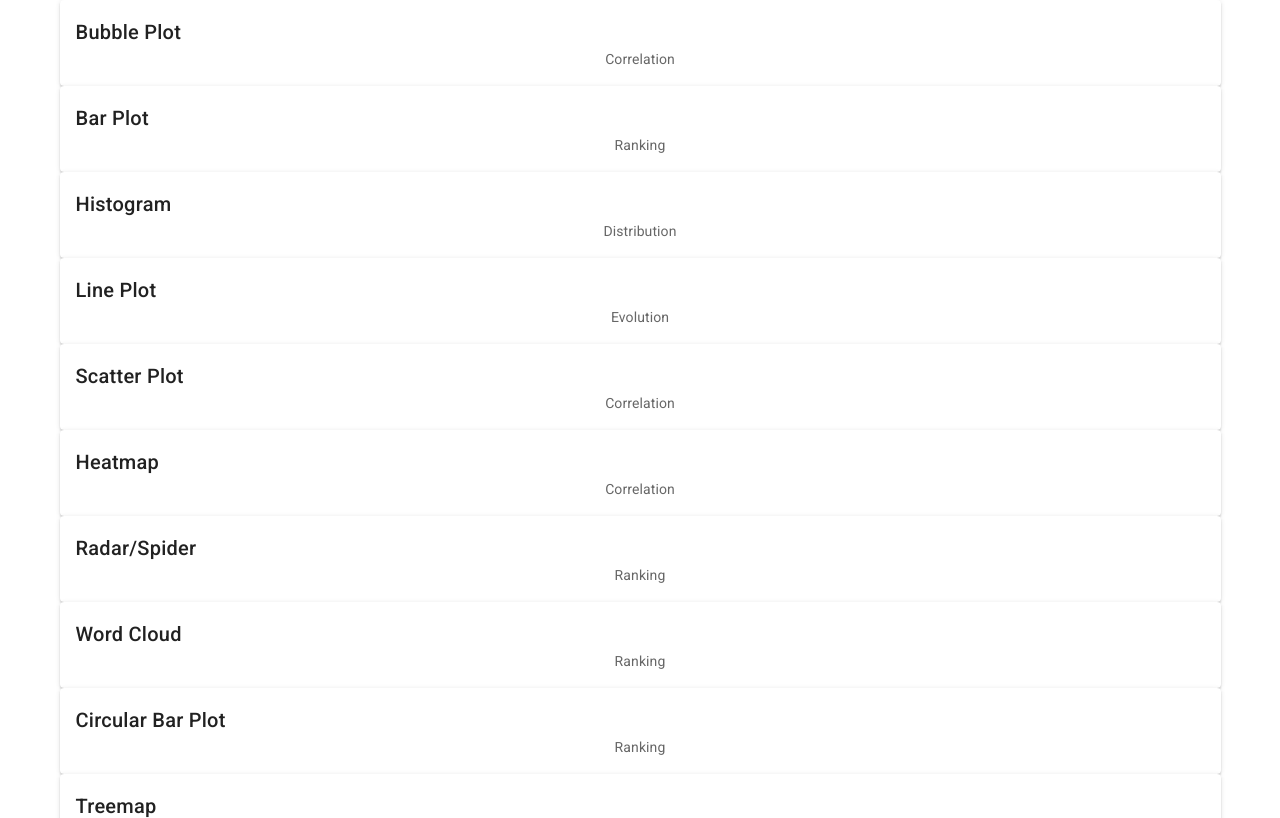
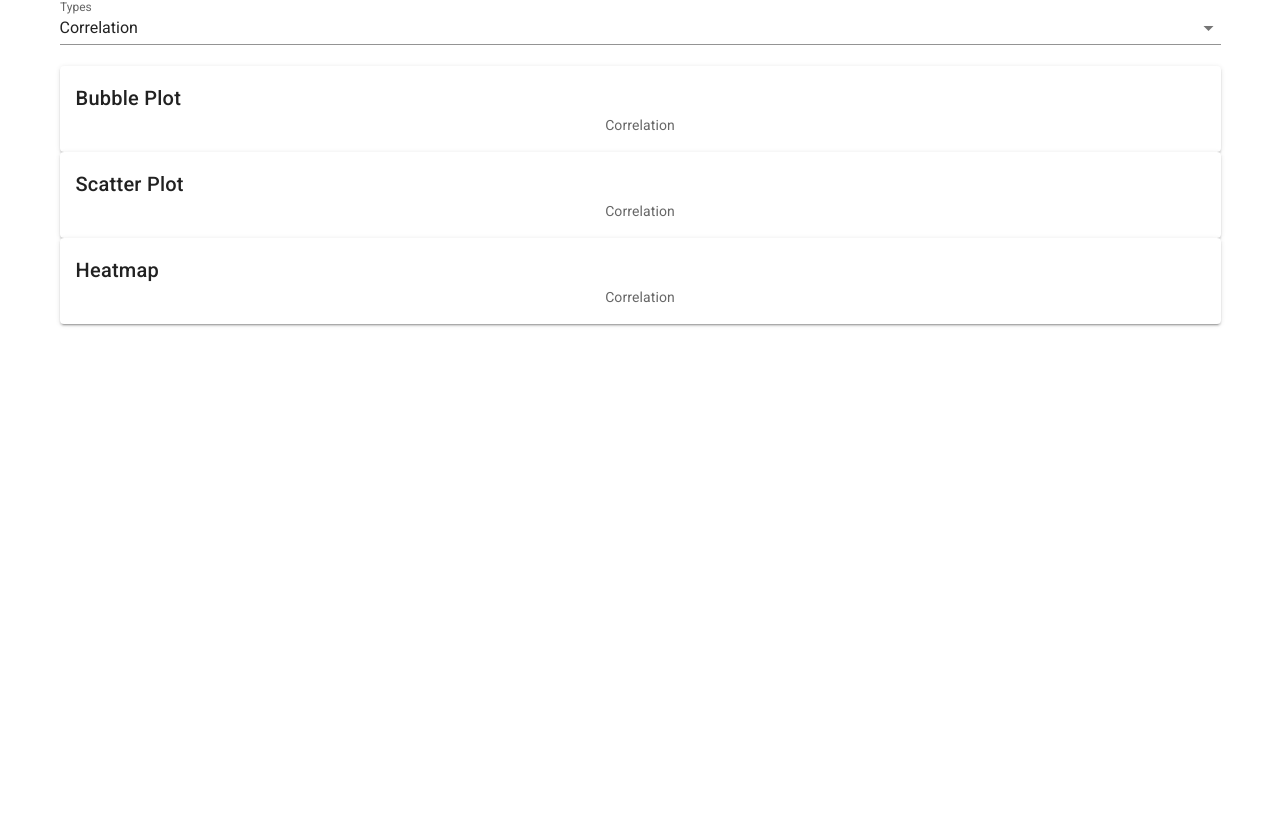
Before and after one commit to Nahelou/datavizGenerator, a Vue app in the folder app-client/: page /#/ in a window 1280 px wide. Shown: the part 262-1080 px from the top of the page. After the commit the page ends 800 px from the top, so only its background shows below. Built offline with nearby package versions, Linux system fonts and the light colour scheme.

Commit message:
add type selector

```diff
--- a/app-client/src/components/Home.vue
+++ b/app-client/src/components/Home.vue
@@ -12,7 +12,9 @@
         </v-col>
         <v-col class="mb-5" cols="12">
             <h2 class="headline font-weight-bold mb-3">Tha Dataviz's types supported : </h2>
-            <v-card v-for="dataviz in datavizModels" :key="dataviz.name">
+                    <v-select :items="filters" label="Types" v-model="filter" @change="updateDatavizExamples" >
+          </v-select>
+            <v-card v-for="dataviz in datavizExamples" :key="dataviz.name">
                 <v-card-title>{{dataviz.name}}</v-card-title>
                 <v-card-subtitle>{{dataviz.type}}</v-card-subtitle>
             </v-card>
@@ -22,13 +24,39 @@
 </template>
 
 <script>
-import datavizModels from "../data/dataviz_models"
+import data from "../data/dataviz_models.js"
 
 export default {
     name : "Home",
     data: () => ({
-        datavizModels : datavizModels,
+        filter : "Correlation",
+        filters : [
+            "Correlation",
+            "Evolution",
+            "Distribution",
+            "Flow",
+            "Map",
+            "Part of a whole",
+            "Ranking"
+            ],
+        datavizModels : data.datavizExamples,
+        datavizExamples : null,
+
     }),
+    created(){
+        console.log(this.datavizModels);
+
+        this.datavizExamples = this.datavizModels.filter(i => i.type == this.filter);
+        console.log(this.datavizExamples);
+    },
+    mounted(){
+
+    },
+    methods: {
+        updateDatavizExamples(e){
+            this.datavizExamples = this.datavizModels.filter(i => i.type == e);
+                }
+    }
 }
 </script>
 
--- a/app-client/src/data/dataviz_models.json
+++ b/app-client/src/data/dataviz_models.js
@@ -1,66 +1,82 @@
-{
-    "bubble": {
+exports.datavizExamples = [
+    {
+        "id": "bubble",
         "name": "Bubble Plot",
         "type": "Correlation"
     },
-    "bar": {
+    {
+        "id": "bar",
         "name": "Bar Plot",
         "type": "Ranking"
     },
-    "histogram": {
+    {
+        "id": "histogram",
         "name": "Histogram",
         "type": "Distribution"
     },
-    "line": {
+    {
+        "id": "line",
         "name": "Line Plot",
         "type": "Evolution"
     },
-    "scatter": {
+    {
+        "id": "scatter",
         "name": "Scatter Plot",
         "type": "Correlation"
     },
-    "heatmap": {
+    {
+        "id": "heatmap",
         "name": "Heatmap",
         "type": "Correlation"
     },
-    "radar": {
+    {
+        "id": "radar",
         "name": "Radar/Spider",
         "type": "Ranking"
     },
-    "wordCloud": {
+    {
+        "id": "wordCloud",
         "name": "Word Cloud",
         "type": "Ranking"
     },
-    "circularBar": {
+    {
+        "id": "circularBar",
         "name": "Circular Bar Plot",
         "type": "Ranking"
     },
-    "treemap": {
+    {
+        "id": "treemap",
         "name": "Treemap",
         "type": "Part of a whole"
     },
-    "doughnut": {
+    {
+        "id": "doughnut",
         "name": "Doughnut",
         "type": "Part of a whole"
     },
-    "pie": {
+    {
+        "id": "pie",
         "name": "Pie Chart",
         "type": "Part of a whole"
     },
-    "packing": {
+    {
+        "id": "packing",
         "name": "Circular Packing",
         "type": "Part of a whole"
     },
-    "chord": {
+    {
+        "id": "chord",
         "name": "Chord diagram",
         "type": "Flow"
     },
-    "arc":{
+    {
+        "id": "arc",
         "name": "Arc Diagram",
         "type": "Flow"
     },
-    "bubbleMap": {
+    {
+        "id": "bubbleMap",
         "name": "Bubble Map",
         "type": "Map"
     }
-}
+];
```
